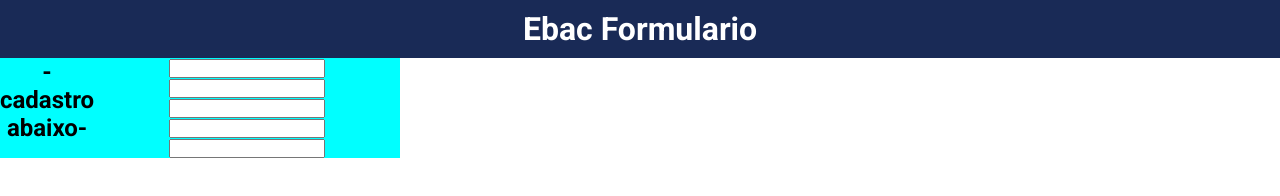
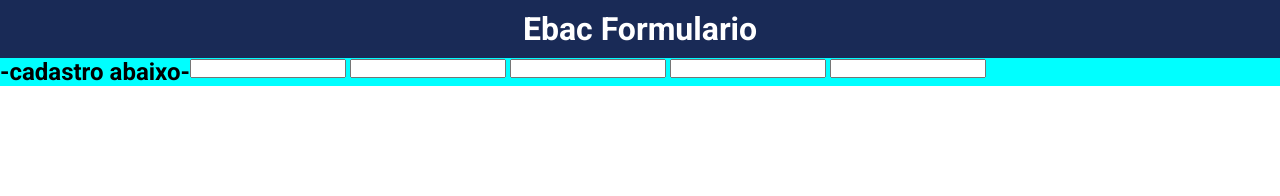
Before and after one commit to Henrique-teste/Barbearia-do-Breno, a plain HTML site: page index.html in a window 1280 px wide. Drawn offline with nearby package versions, Linux system fonts and the light colour scheme.

Commit message:
Update index.css

```diff
--- a/index.css
+++ b/index.css
@@ -11,9 +11,6 @@
     color:#fff;
 }
 form {
-    max-width:400px;
-    width:100%;
-    text-align: center;
     background-color:aqua;
     display:flex;
     justify-content: space-beteewn
```
